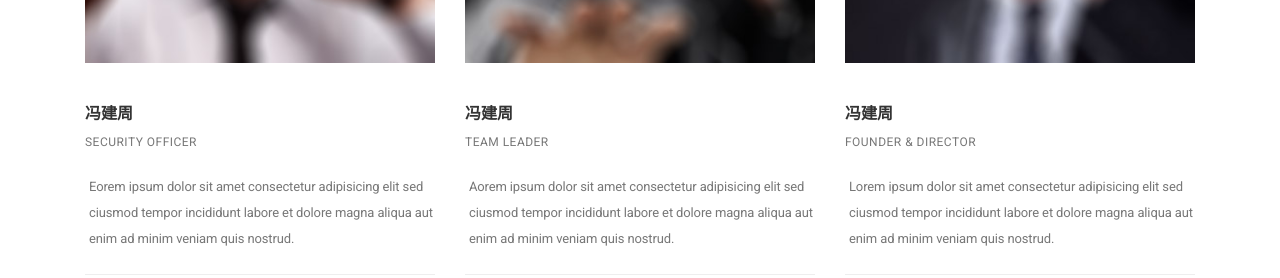
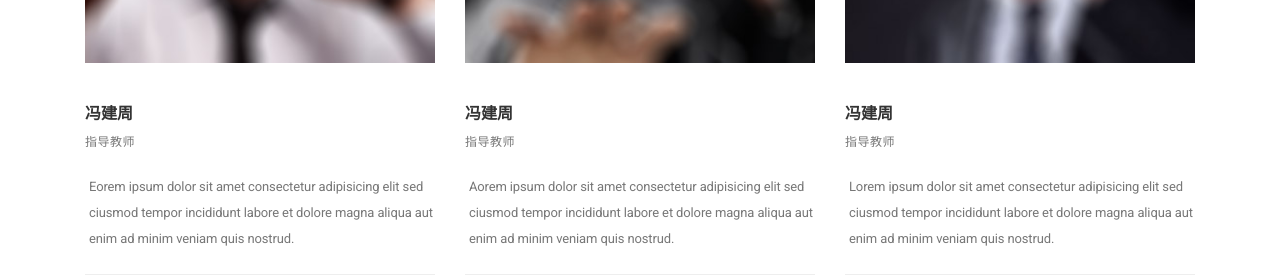
Before and after one commit to ysusoftware/labDisplayPlatform_Front, a plain HTML site: page html/about.html in a window 1280 px wide. Shown: the part 2020-2298 px from the top of the page. Drawn offline with Linux system fonts and the light colour scheme.

Commit message:
邱宗爽 12.10 16:10 修改团队介绍页面

```diff
--- a/html/about.html
+++ b/html/about.html
@@ -226,7 +226,7 @@
             <section class="b-team">
               <div class="b-team__media"><img src="assets/media/components/b-team/2.jpg" alt="Foto" class="img-responsive"/></div>
               <h3 class="b-team__name">冯建周</h3>
-              <div class="b-team__category">Security officer</div>
+              <div class="b-team__category">指导教师</div>
               <div class="b-team__description">Eorem ipsum dolor sit amet consectetur adipisicing elit sed ciusmod tempor incididunt labore et dolore magna aliqua aut enim ad minim veniam quis nostrud.</div>
               <ul class="social-net list-inline">
                 <li class="social-net__item"><a href="twitter.com" class="social-net__link"><i class="icon fa fa-twitter"></i></a></li>
@@ -240,7 +240,7 @@
             <section class="b-team">
               <div class="b-team__media"><img src="assets/media/components/b-team/3.jpg" alt="Foto" class="img-responsive"/></div>
               <h3 class="b-team__name">冯建周</h3>
-              <div class="b-team__category">team leader</div>
+              <div class="b-team__category">指导教师</div>
               <div class="b-team__description">Aorem ipsum dolor sit amet consectetur adipisicing elit sed ciusmod tempor incididunt labore et dolore magna aliqua aut enim ad minim veniam quis nostrud.</div>
               <ul class="social-net list-inline">
                 <li class="social-net__item"><a href="twitter.com" class="social-net__link"><i class="icon fa fa-twitter"></i></a></li>
@@ -254,7 +254,7 @@
             <section class="b-team">
               <div class="b-team__media"><img src="assets/media/components/b-team/1.jpg" alt="Foto" class="img-responsive"/></div>
               <h3 class="b-team__name">冯建周</h3>
-              <div class="b-team__category">founder &amp; director</div>
+              <div class="b-team__category">指导教师</div>
               <div class="b-team__description">Lorem ipsum dolor sit amet consectetur adipisicing elit sed ciusmod tempor incididunt labore et dolore magna aliqua aut enim ad minim veniam quis nostrud.</div>
               <ul class="social-net list-inline">
                 <li class="social-net__item"><a href="twitter.com" class="social-net__link"><i class="icon fa fa-twitter"></i></a></li>
@@ -268,7 +268,7 @@
             <section class="b-team">
               <div class="b-team__media"><img src="assets/media/components/b-team/2.jpg" alt="Foto" class="img-responsive"/></div>
               <h3 class="b-team__name">冯建周</h3>
-              <div class="b-team__category">Security officer</div>
+              <div class="b-team__category">指导教师</div>
               <div class="b-team__description">Eorem ipsum dolor sit amet consectetur adipisicing elit sed ciusmod tempor incididunt labore et dolore magna aliqua aut enim ad minim veniam quis nostrud.</div>
               <ul class="social-net list-inline">
                 <li class="social-net__item"><a href="twitter.com" class="social-net__link"><i class="icon fa fa-twitter"></i></a></li>
@@ -282,7 +282,7 @@
             <section class="b-team">
               <div class="b-team__media"><img src="assets/media/components/b-team/3.jpg" alt="Foto" class="img-responsive"/></div>
               <h3 class="b-team__name">冯建周</h3>
-              <div class="b-team__category">team leader</div>
+              <div class="b-team__category">指导教师</div>
               <div class="b-team__description">Aorem ipsum dolor sit amet consectetur adipisicing elit sed ciusmod tempor incididunt labore et dolore magna aliqua aut enim ad minim veniam quis nostrud.</div>
               <ul class="social-net list-inline">
                 <li class="social-net__item"><a href="twitter.com" class="social-net__link"><i class="icon fa fa-twitter"></i></a></li>
@@ -296,7 +296,7 @@
             <section class="b-team">
               <div class="b-team__media"><img src="assets/media/components/b-team/2.jpg" alt="Foto" class="img-responsive"/></div>
               <h3 class="b-team__name">冯建周</h3>
-              <div class="b-team__category">Security officer</div>
+              <div class="b-team__category">指导教师</div>
               <div class="b-team__description">Eorem ipsum dolor sit amet consectetur adipisicing elit sed ciusmod tempor incididunt labore et dolore magna aliqua aut enim ad minim veniam quis nostrud.</div>
               <ul class="social-net list-inline">
                 <li class="social-net__item"><a href="twitter.com" class="social-net__link"><i class="icon fa fa-twitter"></i></a></li>
```
